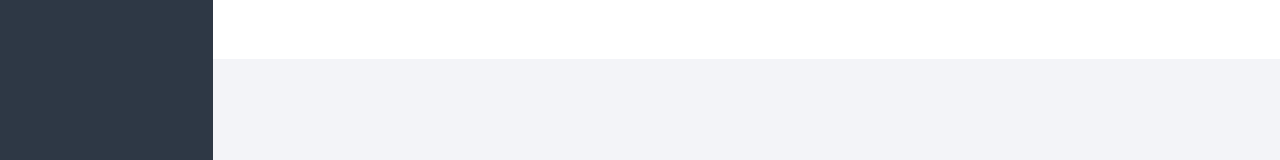
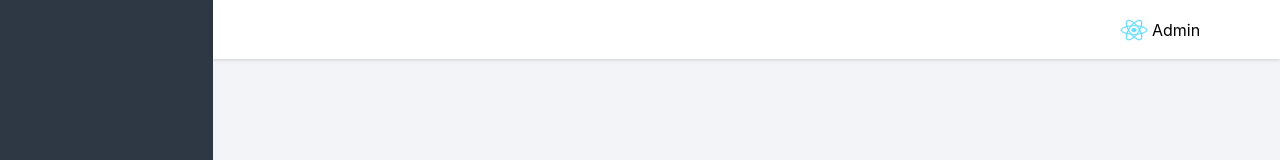
Before and after one commit to moenassar0/autodiet, a React (Create React App) app in the folder autodiet-frontend/: page /admin/home in a window 1280 px wide. Shown: the top 160 px of the page. Built offline with nearby package versions, Linux system fonts and the light colour scheme.

Commit message:
frontend: topnav updated

```diff
--- a/autodiet-frontend/src/Components/AdminHome.tsx
+++ b/autodiet-frontend/src/Components/AdminHome.tsx
@@ -5,8 +5,11 @@ export const AdminHome = () => {
 
             </div>
             <div className="flex flex-col w-5/6 h-full">
-                <div className="h-16 w-full bg-white">
-                    <div className=""><img src=""></img></div>
+                <div className="flex h-16 w-full bg-white drop-shadow">
+                    <div className="flex items-center ml-auto self-center w-40 h-10 rounded">
+                        <img className="w-7 h-6 rounded-full mr-1" src="../logo512.png"></img>
+                        <span className="w-1/3 text-md">Admin</span>
+                    </div>
                 </div>
                 <div className="h-screen w-full bg-admin-grey-background">
 
```
